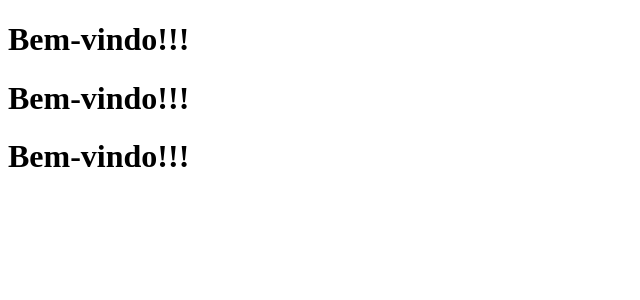
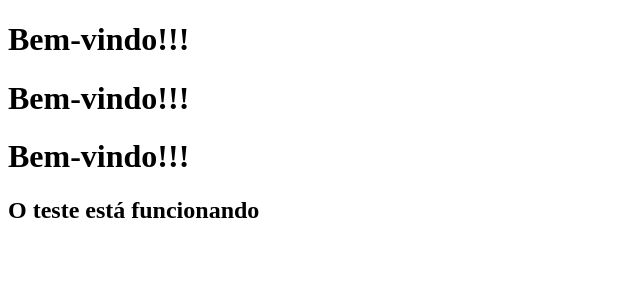
Before and after one commit to artucorreia/curso-angular, an Angular app in the folder meu-primeiro-projeto/: page / in a window 1280 px wide. Shown: the top 300 px of the page, without its empty margins (0-640 px from the left). Built offline with nearby package versions, Linux system fonts and the light colour scheme.

Commit message:
ciclo de vida

```diff
--- a/meu-primeiro-projeto/src/app/app.component.html
+++ b/meu-primeiro-projeto/src/app/app.component.html
@@ -1,4 +1,5 @@
 <app-title></app-title>
 <app-title></app-title>
 <app-title></app-title>
+<app-teste></app-teste>
 <router-outlet></router-outlet>
--- a/meu-primeiro-projeto/src/app/app.module.ts
+++ b/meu-primeiro-projeto/src/app/app.module.ts
@@ -4,11 +4,13 @@ import { BrowserModule } from '@angular/platform-browser';
 import { AppRoutingModule } from './app-routing.module';
 import { AppComponent } from './app.component';
 import { TitleComponent } from './title/title.component';
+import { TesteComponent } from './teste/teste.component';
 
 @NgModule({
   declarations: [
     AppComponent,
-    TitleComponent
+    TitleComponent,
+    TesteComponent
   ],
   imports: [
     BrowserModule,
--- /dev/null
+++ b/meu-primeiro-projeto/src/app/teste/teste.component.html
@@ -0,0 +1 @@
+<h2>{{teste}}</h2>
--- /dev/null
+++ b/meu-primeiro-projeto/src/app/teste/teste.component.ts
@@ -0,0 +1,17 @@
+import { Component } from '@angular/core';
+
+@Component({
+  selector: 'app-teste',
+  templateUrl: './teste.component.html',
+  styleUrls: ['./teste.component.scss']
+})
+
+export class TesteComponent {
+  public teste: string;
+  constructor () {
+    this.teste = '';
+  }
+  ngOnInit() {
+    this.teste = 'O teste está funcionando';
+  }
+}
```
Also changed, not shown: meu-primeiro-projeto/src/app/teste/teste.component.scss (added), 1 other file (tests, documents, lock files or other folders).
